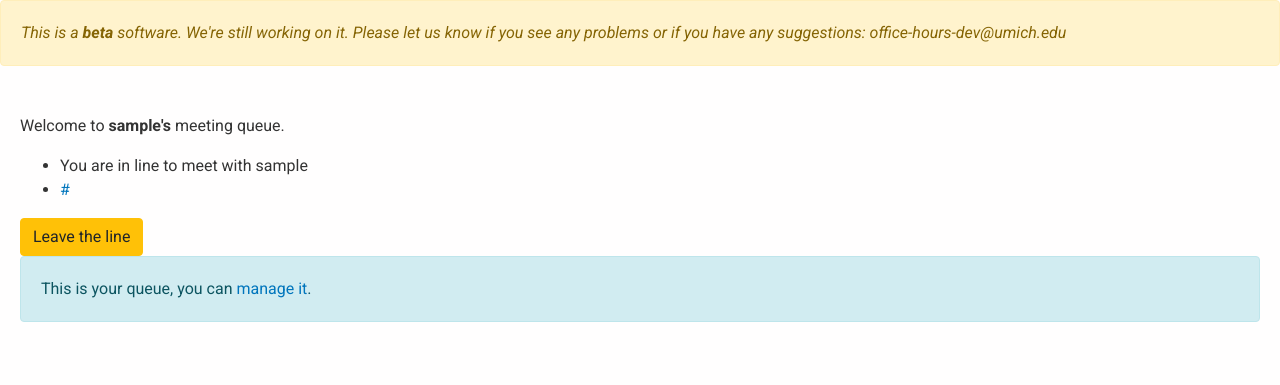
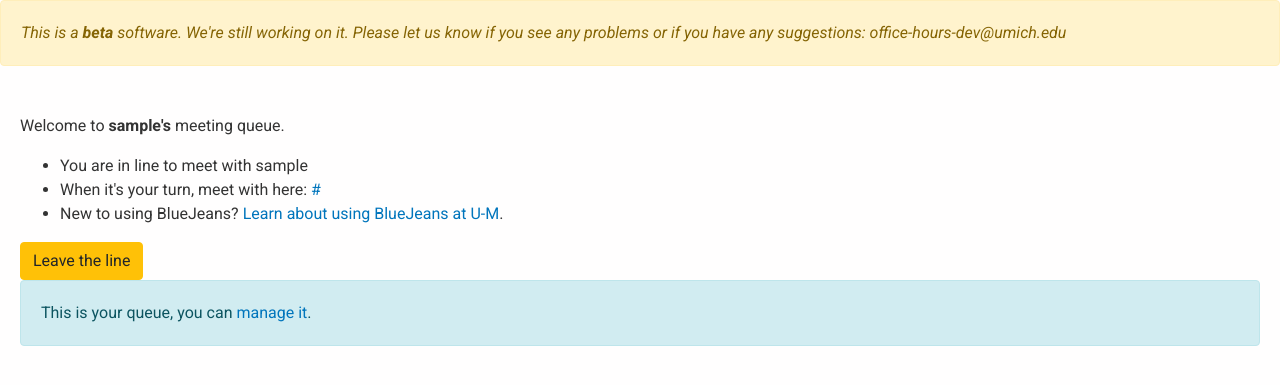
Before and after one commit to tl-its-umich-edu/remote-office-hours-queue, a Django app: a page that uses src/bluejeans_queue/templates/bluejeans_queue/meeting.html in a window 1280 px wide. Shown: the part 70-455 px from the top of the page. Run offline with Django 3.2, Linux system fonts and the light colour scheme; a user stored in the database is signed in; tables that the repository leaves empty hold one stand-in row (values such as "Sample post"); some libraries are stand-ins or nearby versions.

Commit message:
Added BlueJeans help text

```diff
--- a/src/bluejeans_queue/templates/bluejeans_queue/meeting.html
+++ b/src/bluejeans_queue/templates/bluejeans_queue/meeting.html
@@ -7,7 +7,8 @@
   <li>Number of people currently in line: <strong>{{ queue_length }}</strong></li>
   {% else %}
   <li>You are in line to meet with {{ owner.username }}</li>
-  <li><a href="{{ meeting.bjn_meeting_url }}">{{ meeting.bjn_meeting_url }}</a></li>
+  <li>When it's your turn, meet with <uniqname> here: <a href="{{ meeting.bjn_meeting_url }}">{{ meeting.bjn_meeting_url }}</a></li>
+  <li>New to using BlueJeans? <a href="https://its.umich.edu/communication/videoconferencing/blue-jeans/getting-started" target="_blank">Learn about using BlueJeans at U-M</a>.</li>
   {% endif %}
 </ul>
 
```
